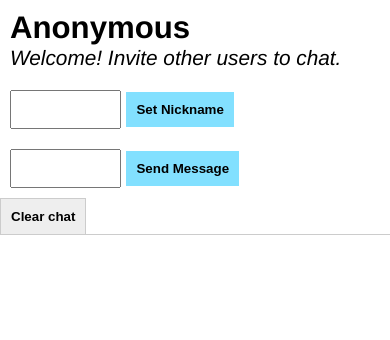
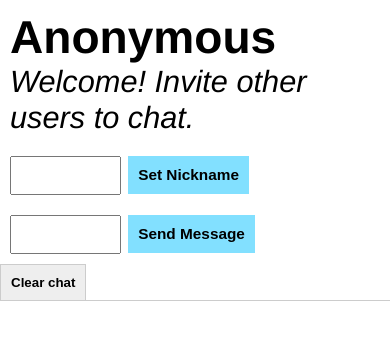
Before and after one commit to craiglyons/socket_test, a website: page index.html in a window 390 px wide. Drawn offline with nearby package versions, Linux system fonts and the light colour scheme; no server answers.

Commit message:
Make visible on mobile

```diff
--- a/index.html
+++ b/index.html
@@ -2,13 +2,30 @@
 <html>
 <head>
     <title>Socket.IO chat</title>
+    <meta name="viewport" content="width=device-width" />
     <style>
         * { margin: 0; padding: 0; box-sizing: border-box;}
-        body { font: 13px Helvetica, Arial; }
+        body {
+            font: 13px Helvetica, Arial;
+        }
+        @media screen and (max-width: 600px) {
+            body {
+                font-size: 1.2em;
+            }
+            form button {
+                font-size: 0.8em;
+            }
+        }
         #text-container { margin: 10px; font-size: 1.6em; }
         #num-users { font-style: italic; }
         #form-container { position: fixed; width: 100%; border-bottom: 1px solid #ccc; background: white; }
         #form-header { height: 17.5em; }
+        @media screen and (max-width: 600px) {
+            #form-header {
+                height: 13.5em;
+            }
+        }
+
         form { background: #fff; padding: 10px; width: 100%; }
         form input { padding: 10px; width: 30%; margin-right: .5%; }
         button {  background: rgb(130, 224, 255); border: none; padding: 10px; font-weight: bold; }
```
